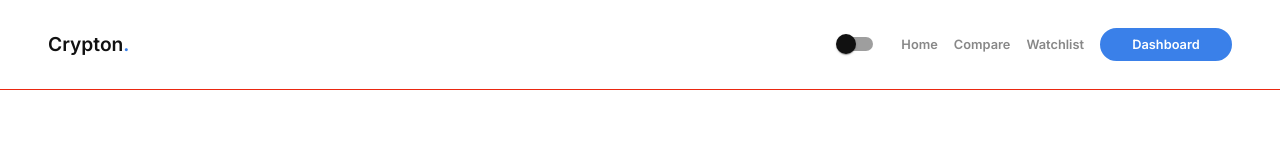
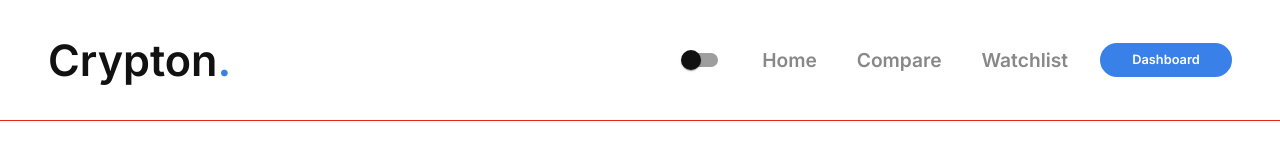
Before and after one commit to abufarisdev/crypton, a React (Create React App) app: page / in a window 1280 px wide. Shown: the top 144 px of the page. Built offline with nearby package versions, Linux system fonts and the light colour scheme.

Commit message:
minor UI fixes

```diff
--- a/src/components/Common/Header/styles.css
+++ b/src/components/Common/Header/styles.css
@@ -12,7 +12,7 @@
 }
 
 .header h1 {
-  font-size: 1.2rem;
+  font-size: 2.7rem;
   margin: 0rem;
   font-weight: 600;
 }
@@ -21,14 +21,15 @@
   display: flex;
   justify-content: flex-end;
   align-items: center;
-  gap: 1rem;
+  gap: 1.5rem;
 }
 
 .link {
-  font-size: 0.8rem;
+  font-size: 1.2rem;
   color: var(--grey);
   font-weight: 600;
   cursor: pointer;
+  padding: 0.3rem 0.5rem;
 }
 
 .link:hover {
```
